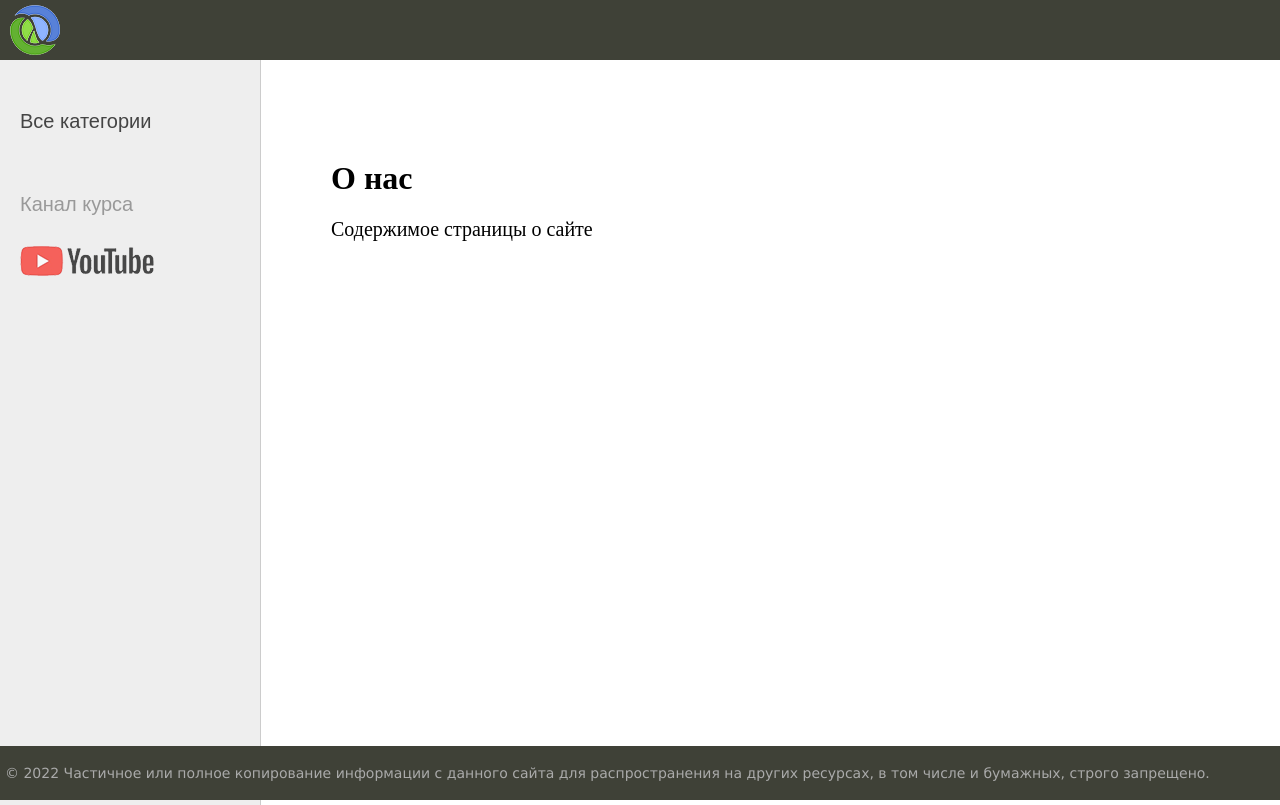
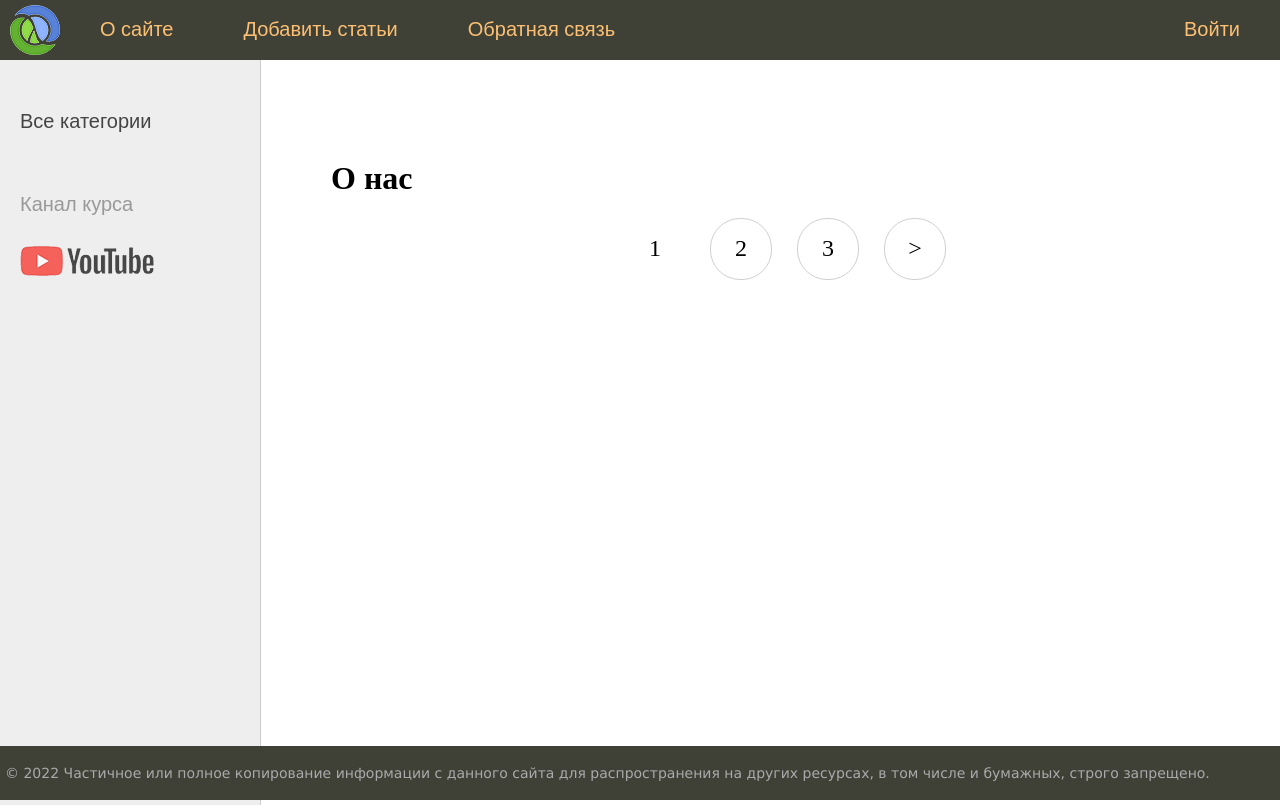
Before and after one commit to IzvekovWeb/Django_Study-FM, a Django app: page /about/ in a window 1280 px wide. Shown: the top 805 px of the page. Run offline with Django 4.2, Linux system fonts and the light colour scheme; data comes from the database, SQL or seed files in the repository.

Commit message:
Добавлена паггинация

```diff
--- a/somesite/women/templates/women/about.html
+++ b/somesite/women/templates/women/about.html
@@ -2,5 +2,5 @@
 
 {% block content %}
 <h1>{{title}}</h1>
-<p>Содержимое страницы о сайте
+
 {% endblock %}
--- a/somesite/women/templates/women/base.html
+++ b/somesite/women/templates/women/base.html
@@ -71,8 +71,35 @@
 
 <!-- Блок контента -->
 	<div class="content-text">
-{% block content %}
-{% endblock %}
+		{% block content %}
+		{% endblock %}
+		{% if page_obj.has_other_pages %}
+		<nav class="list-pages">
+			<ul>
+				{% if page_obj.has_previous %}
+				<li class="page-num">
+					<a href="?page={{ page_obj.previous_page_number }}">&lt;</a>
+				</li>
+				{% endif %}
+				{% for p in page_obj.paginator.page_range %}
+				{% if page_obj.number == p %}
+					<li class="page-num page-num-selected">
+						<a href="?page={{ p }}">{{ p }}</a>
+					</li>
+				{% elif p >= page_obj.number|add:-2 and p <= page_obj.number|add:2 %}
+					<li class="page-num">
+						<a href="?page={{ p }}">{{ p }}</a>
+					</li>
+				{% endif %}
+				{% endfor %}
+				{% if page_obj.has_next %}
+				<li class="page-num">
+					<a href="?page={{ page_obj.next_page_number }}">&gt;</a>
+				</li>
+				{% endif %}
+			</ul>
+		</nav>
+		{% endif %}
 	</div>
 <!-- Конец блока контента -->
 
--- a/somesite/women/utils.py
+++ b/somesite/women/utils.py
@@ -11,6 +11,8 @@ menu = [
 
 
 class DataMixin:
+    paginate_by = 3
+
     def get_user_context(self, **kwargs):
         context = kwargs
         cats = Category.objects.annotate(Count('women'))
--- a/somesite/women/views.py
+++ b/somesite/women/views.py
@@ -1,4 +1,5 @@
 from django.contrib.auth.mixins import LoginRequiredMixin
+from django.core.paginator import Paginator
 from django.shortcuts import render, redirect, get_object_or_404
 from django.http import HttpResponse, HttpResponseNotFound, Http404
 from django.urls import reverse_lazy
@@ -35,7 +36,12 @@ class WomenHome(DataMixin, ListView):
 
 
 def about(request):
-    return render(request, 'women/about.html', {'title': 'О нас'})
+    contact_list = Women.objects.all().order_by('title')
+    paginator = Paginator(contact_list, 3)
+
+    page_number = request.GET.get('page')
+    page_obj = paginator.get_page(page_number)
+    return render(request, 'women/about.html', {'page_obj': page_obj, 'menu': menu, 'title': 'О нас'})
 
 
 class AddPage(LoginRequiredMixin, DataMixin, CreateView):
```
